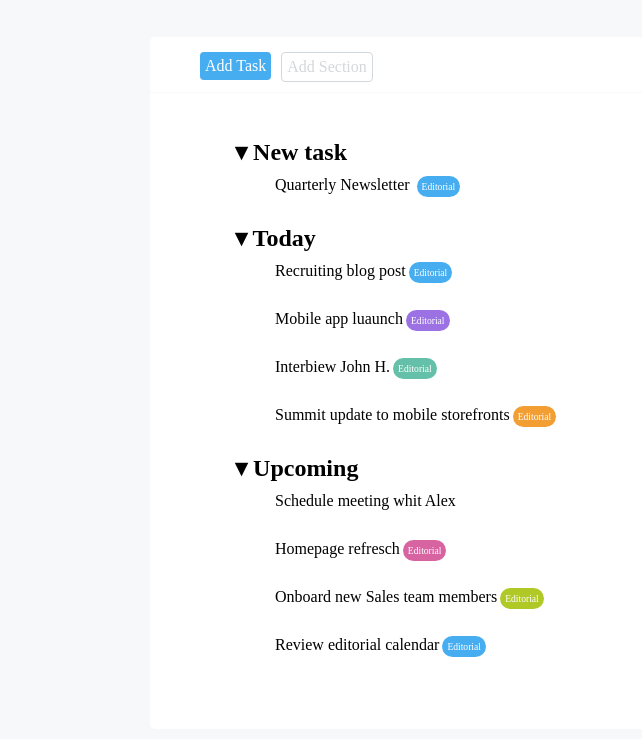
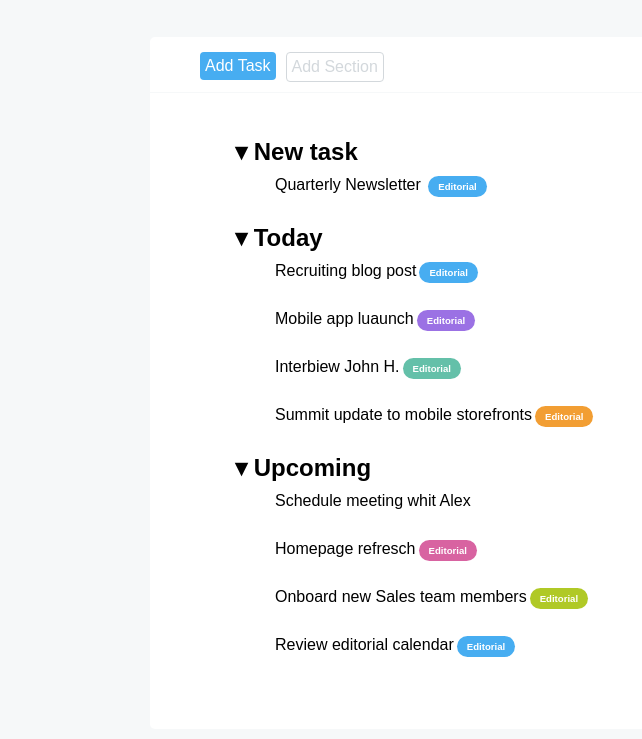
Before and after one commit to PatrizioCorcione/html-css-toboolist, a plain HTML site: page index.html in a window 1280 px wide. Shown: the part 84-823 px from the top of the page, without its empty margins (0-642 px from the left). Drawn offline with Linux system fonts and the light colour scheme.

Commit message:
[fix]botton

```diff
--- a/assets/css/style.css
+++ b/assets/css/style.css
@@ -2,7 +2,7 @@
   box-sizing: border-box;
   margin: 0;
   padding: 0;
-  font-family: s;
+  font-family: 'Ubuntu', sans-serif;
 }
 header{
   margin: 12px;
@@ -72,7 +72,7 @@ li{
 }
 .bottoni-lista{
   margin: 3px;
-  padding: 5px;
+  padding: 5px 10px;
   font-size: 0.6em;
   color: white;
   border-radius: 12px;
--- a/index.html
+++ b/index.html
@@ -24,21 +24,21 @@
       <div class="posizione-lista">
         <h2>&#9662 New task</h2>
         <ul>
-          <li>Quarterly Newsletter <span class="bottoni-lista" id="bot-celeste">Editorial</span></li>
+          <li>Quarterly Newsletter <strong class="bottoni-lista" id="bot-celeste">Editorial</strong></li>
         </ul>
         <h2>&#9662 Today</h2>
         <ul>
-          <li>Recruiting blog post<span class="bottoni-lista" id="bot-celeste">Editorial</span></li>
-          <li>Mobile app luaunch<span class="bottoni-lista"  id="bot-viola">Editorial</span></li>
-          <li>Interbiew John H.<span class="bottoni-lista"  id="bot-verde">Editorial</span></li>
-          <li>Summit update to mobile storefronts<span class="bottoni-lista"  id="bot-arancione">Editorial</span></li>
+          <li>Recruiting blog post<strong class="bottoni-lista" id="bot-celeste">Editorial</strong></li>
+          <li>Mobile app luaunch<strong class="bottoni-lista"  id="bot-viola">Editorial</strong></li>
+          <li>Interbiew John H.<strong class="bottoni-lista"  id="bot-verde">Editorial</strong></li>
+          <li>Summit update to mobile storefronts<strong class="bottoni-lista"  id="bot-arancione">Editorial</strong></li>
         </ul>
         <h2>&#9662 Upcoming</h2>
         <ul>
             <li>Schedule meeting whit Alex</li>
-            <li>Homepage refresch<span class="bottoni-lista"  id="bot-rosa">Editorial</span></li>
-            <li>Onboard new Sales team members<span class="bottoni-lista"  id="bot-giallo">Editorial</span></li>
-            <li>Review editorial calendar<span class="bottoni-lista"  id="bot-celeste">Editorial</span></li>
+            <li>Homepage refresch<strong class="bottoni-lista"  id="bot-rosa">Editorial</strong></li>
+            <li>Onboard new Sales team members<strong class="bottoni-lista"  id="bot-giallo">Editorial</strong></li>
+            <li>Review editorial calendar<strong class="bottoni-lista"  id="bot-celeste">Editorial</strong></li>
         </ul>
       </div>
     </section>
```
Also changed, not shown: assets/UFL.txt (added), assets/Ubuntu-Bold.ttf (added), assets/Ubuntu-BoldItalic.ttf (added), assets/Ubuntu-Italic.ttf (added), assets/Ubuntu-Light.ttf (added), assets/Ubuntu-LightItalic.ttf (added), assets/Ubuntu-Medium.ttf (added), assets/Ubuntu-MediumItalic.ttf (added), assets/Ubuntu-Regular.ttf (added).
